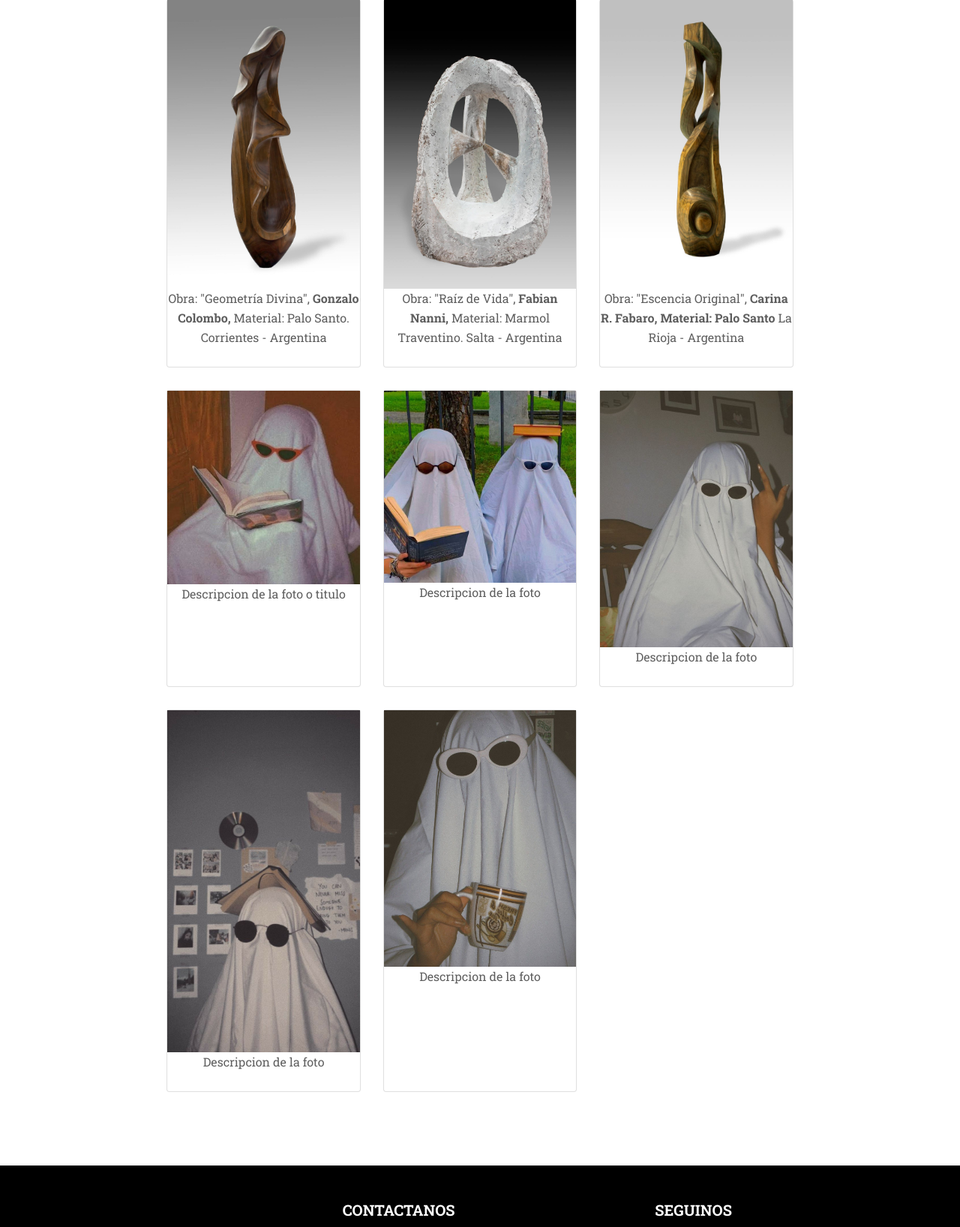
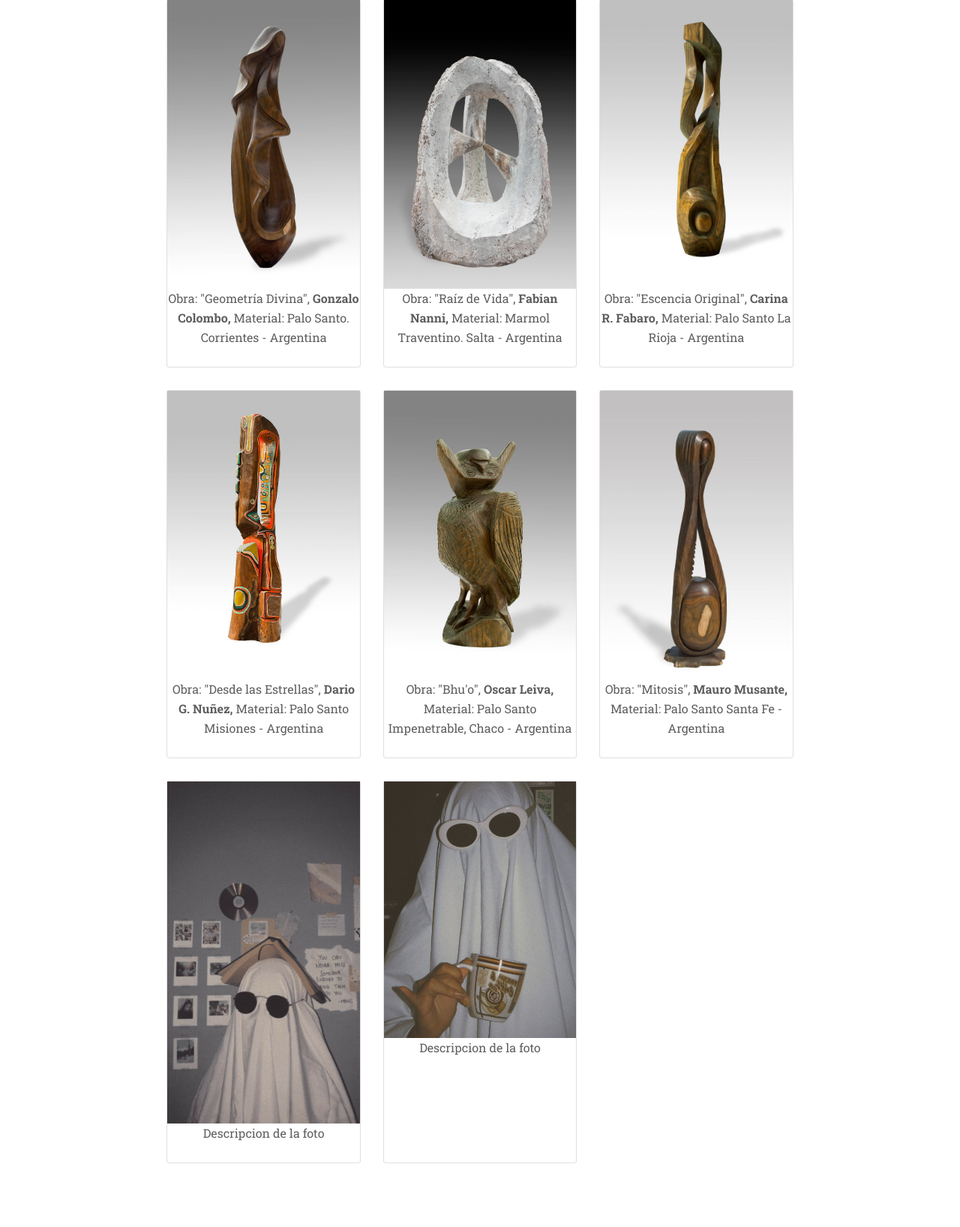
Before and after one commit to LeooPonce/Final, a Django app: page /Esculturas/ in a window 1280 px wide. Shown: the part 461-2097 px from the top of the page at 75% size. Run offline with Django 3.2, Linux system fonts and the light colour scheme; some libraries are stand-ins or nearby versions.

Commit message:
subi mas fotos y descripciones en galeria

```diff
--- a/blog/templates/galeriaEsculturas.html
+++ b/blog/templates/galeriaEsculturas.html
@@ -32,19 +32,19 @@
                 </div>
                 <div class="card">
                     <img src="{% static 'img/esculturas/03.jpg' %}" onclick="openFullImg(this.src)" alt="">
-                    <p>Obra: "Escencia Original", <b> Carina R. Fabaro, Material: Palo Santo </b> La Rioja - Argentina </p>
+                    <p>Obra: "Escencia Original", <b> Carina R. Fabaro, </b> Material: Palo Santo La Rioja - Argentina </p>
                 </div>
                 <div class="card">
-                    <img src="{% static 'img/4.jpg' %}" onclick="openFullImg(this.src)" alt="">
-                    <p>Descripcion de la foto o titulo</p>
+                    <img src="{% static 'img/esculturas/04.jpg' %}" onclick="openFullImg(this.src)" alt="">
+                    <p>Obra: "Desde las Estrellas", <b> Dario G. Nuñez,</b> Material: Palo Santo  Misiones - Argentina</p>
                 </div>
                 <div class="card">
-                 <img src="{% static 'img/5.jpg' %}" onclick="openFullImg(this.src)" alt="">
-                 <p>Descripcion de la foto</p>
+                 <img src="{% static 'img/esculturas/05.jpg' %}" onclick="openFullImg(this.src)" alt="">
+                 <p>Obra: "Bhu'o", <b> Oscar Leiva, </b> Material: Palo Santo Impenetrable, Chaco - Argentina</p>
                 </div>
                 <div class="card">
-                    <img src="{% static 'img/6.jpg' %}" onclick="openFullImg(this.src)" alt="">
-                    <p>Descripcion de la foto</p>
+                    <img src="{% static 'img/esculturas/06.jpg' %}" onclick="openFullImg(this.src)" alt="">
+                    <p>Obra: "Mitosis", <b> Mauro Musante,</b> Material: Palo Santo  Santa Fe - Argentina</p>
                 </div>
                 <div class="card">
                     <img src="{% static 'img/7.jpg' %}" onclick="openFullImg(this.src)" alt="">
```
Also changed, not shown: blog/templates/galeriaEscultores.html (+6 -6 lines), blog/static/img/escultores/004.jpg (added), blog/static/img/escultores/005.jpg (added), blog/static/img/escultores/006.jpg (added), blog/static/img/esculturas/04.jpg (added), blog/static/img/esculturas/05.jpg (added), blog/static/img/esculturas/06.jpg (added).
